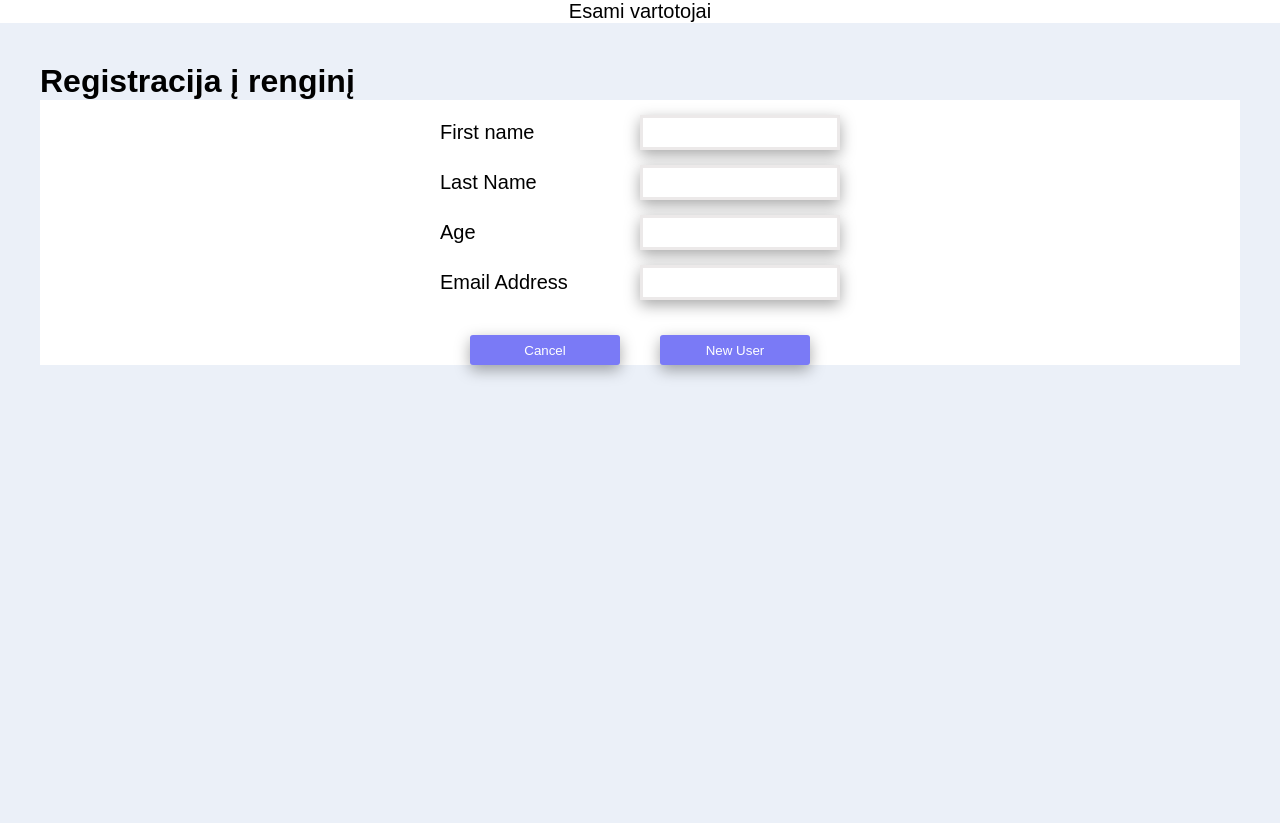
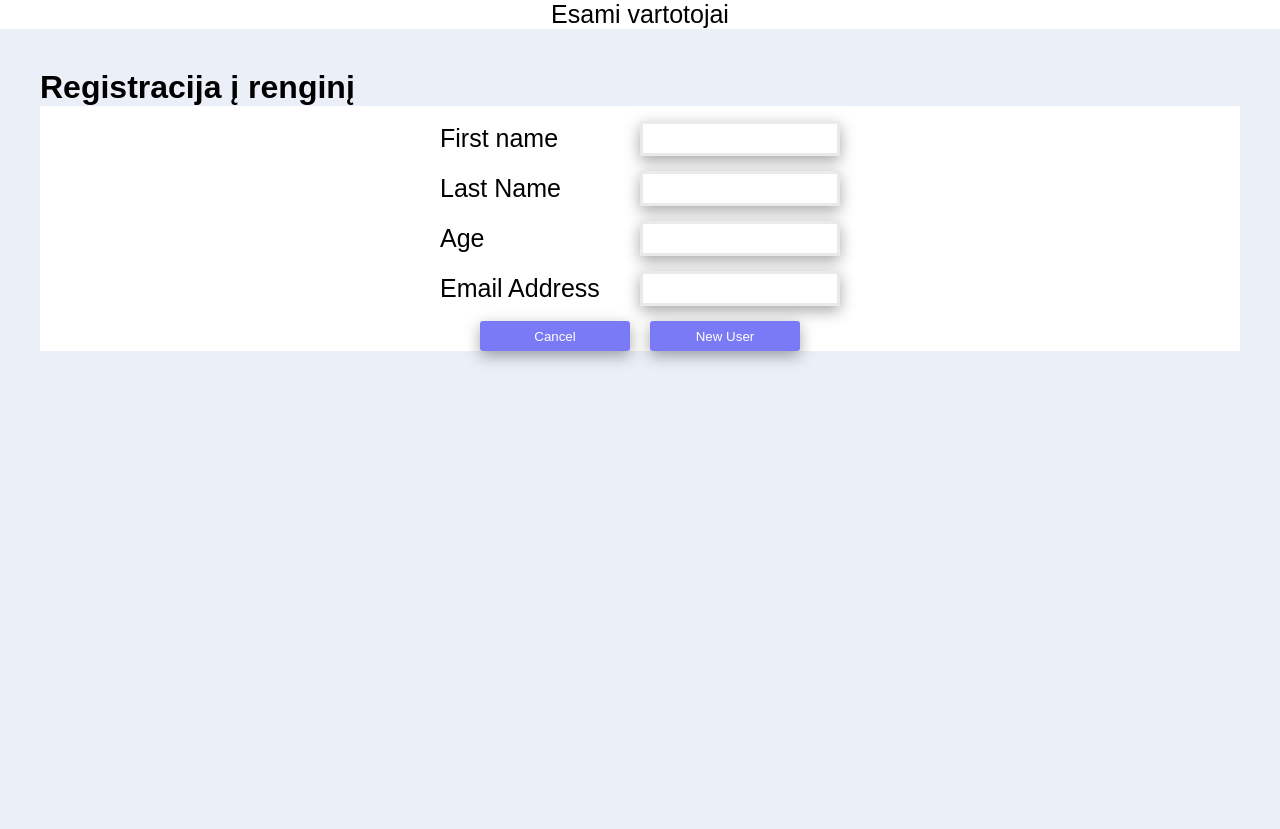
Before and after one commit to Marius393/BaigiamasisDarbas, a website: page public/index.html in a window 1280 px wide. Drawn offline with Linux system fonts and the light colour scheme.

Commit message:
Sutvarkytas stilius

```diff
--- a/public/createUser.js
+++ b/public/createUser.js
@@ -19,8 +19,7 @@ function createInputObject() {
         usersName:usersName.value,
         usersSurname:usersSurname.value,
         usersAge:usersAge.value,
-        usersEmail:usersEmail.value,
-
+        usersEmail:usersEmail.value
     }
     return formData;
 }
--- a/public/style.css
+++ b/public/style.css
@@ -13,7 +13,7 @@
 
 label {
     width: 200px;
-    font-size: 20px;
+    font-size: 25px;
     margin: auto;
 }
 
@@ -66,7 +66,7 @@ button#submit {
 a {
     text-decoration: none;
     color: black;
-    font-size: 20px;
+    font-size: 25px;
 }
 
 .content {
@@ -96,7 +96,6 @@ button {
     box-shadow: rgba(0, 0, 0, 0.35) 0px 5px 15px;
     height: 30px;
     width: 150px;
-    margin: auto;
 }
 
 .cards {
@@ -156,9 +155,10 @@ button {
 
 .btn {
     display: flex;
-    margin-top: 20px;
-    margin-left: 35%;
-    margin-right: 35%;
+    /* margin-top: 20px;
+    margin-left: 40%;
+    margin-right: 40%; */
     gap: 20px;
     flex-wrap: wrap;
+    justify-content: center;
 }
--- a/public/users.js
+++ b/public/users.js
@@ -69,8 +69,6 @@ async function fromDb() {
                     document.location.reload()
                 } else {
                     alert('Klaidingai įrašyti duomenys')
-
-
                 }
 
             })
```
